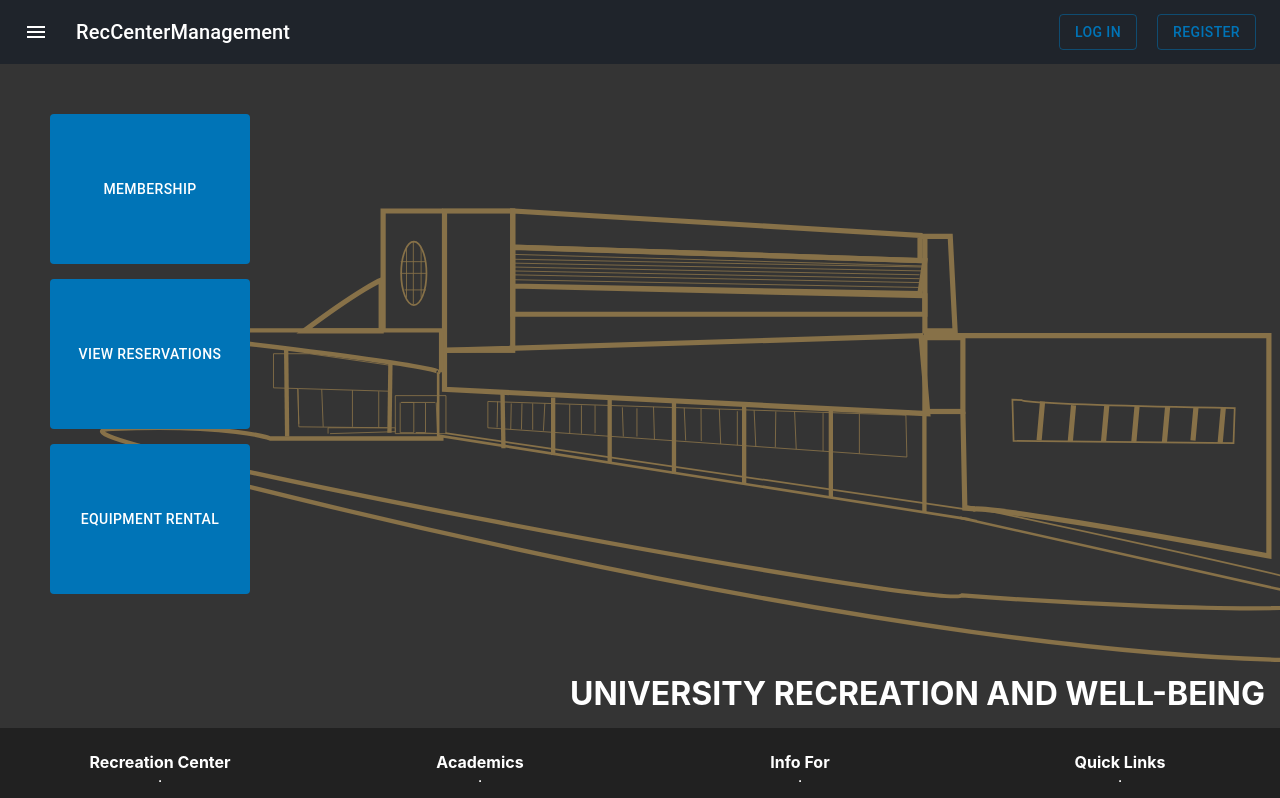
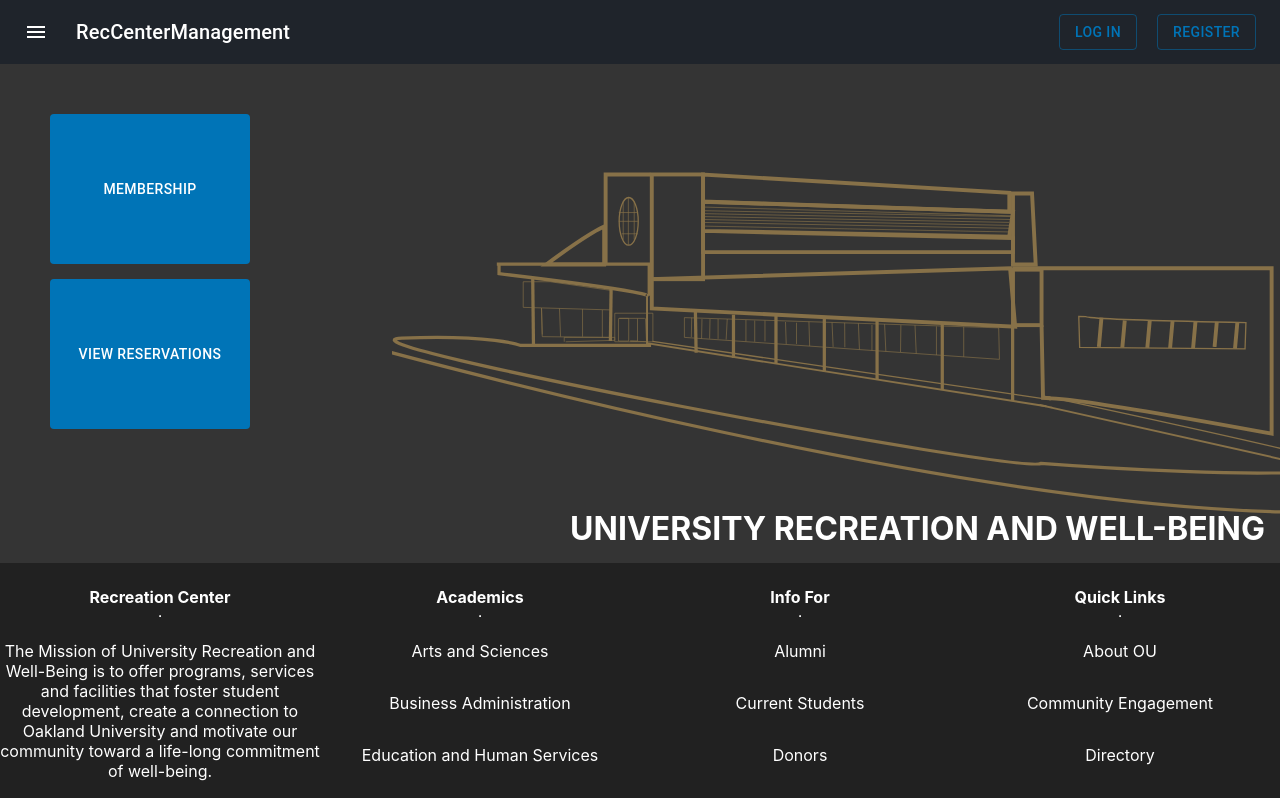
Before and after one commit to RecCenterManagement/rec-management-frontend, a React (Create React App) app: page / in a window 1280 px wide. Shown: the top 798 px of the page. Built offline with nearby package versions, Linux system fonts and the light colour scheme.

Commit message:
Remove equipment rental button, since that will only occur in the context of a reservation

```diff
--- a/src/components/Home.js
+++ b/src/components/Home.js
@@ -125,13 +125,6 @@
               Create Reservation
             </Button>
           ) }
-          <Button
-            className={classes.homeButton}
-            color="secondary"
-            variant="outlined"
-          >
-            Equipment Rental
-          </Button>
         </div>
         <span className={classes.homepagetitle}>
           {' '}
```
